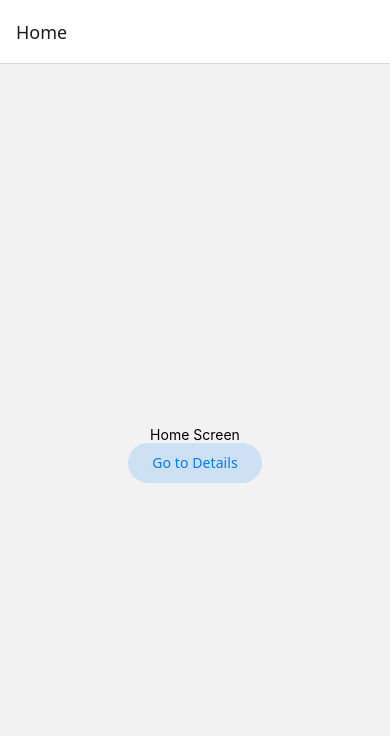
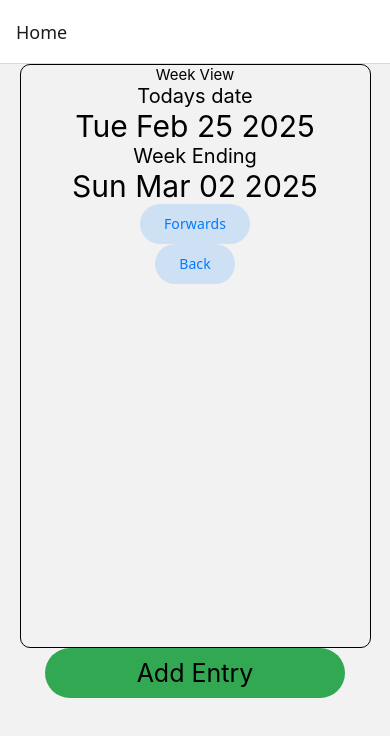
Before and after one commit to Chris-Mark-Wilson/timesheet, a React Native app: screen /Home in a window 390 px wide. Shown: the top 736 px of the page. Built offline with nearby package versions, Linux system fonts and the light colour scheme.

Commit message:
add date manipulation

```diff
--- a/App.js
+++ b/App.js
@@ -1,10 +1,8 @@
 
-import * as React from 'react';
-import { View, Text } from 'react-native';
 import { NavigationContainer } from '@react-navigation/native';
 import { createNativeStackNavigator } from '@react-navigation/native-stack';
-import { HomeScreen } from './components/homescreen';
-import { DetailsScreen } from './components/details';
+import { HomeScreen } from './screens/homescreen';
+import { AddEntry } from './screens/addEntry';
 
 
 const Stack = createNativeStackNavigator();
@@ -13,7 +11,7 @@ function RootStack() {
   return (
     <Stack.Navigator>
       <Stack.Screen name="Home" component={HomeScreen} />
-      <Stack.Screen name="Details" component={DetailsScreen} />
+      <Stack.Screen name="Add Entry" component={AddEntry} />
     </Stack.Navigator>
   );
 }
--- a/components/details.js
+++ /dev/null
@@ -1,17 +0,0 @@
-
-import { View,Text } from "react-native";
-import { Button } from "@react-navigation/elements";
-import { useNavigation } from "@react-navigation/native";
-export const DetailsScreen=()=>
- {
-  const navigation=useNavigation();
-    return (
-      <View style={{ flex: 1, alignItems: 'center', justifyContent: 'center' }}>
-        <Text>Details</Text>
-        <Button onPress={() => navigation.push('Details')}>
-        Go to Details... again
-      </Button>
-      <Button onPress={() => navigation.goBack()}>Go back</Button>
-      </View>
-    );
-  }
--- a/components/homescreen.js
+++ /dev/null
@@ -1,17 +0,0 @@
-
-import {View,Text} from 'react-native'
-import { useNavigation } from '@react-navigation/native';
-
-import { Button } from '@react-navigation/elements';
-
-export const  HomeScreen=()=> {
-  const navigation=useNavigation();
-    return (
-      <View style={{ flex: 1, alignItems: 'center', justifyContent: 'center' }}>
-        <Text>Home Screen</Text>
-        <Button onPress={() => navigation.navigate('Details')}>
-        Go to Details
-      </Button>
-      </View>
-    );
-  }
--- /dev/null
+++ b/components/weekView.js
@@ -0,0 +1,71 @@
+import { View, Text } from "react-native";
+import { StyleSheet } from "react-native";
+import { useEffect, useState } from "react";
+
+import { Button } from "@react-navigation/elements";
+
+export const WeekView = () => {
+  const today=new Date()
+  const [date,setDate]=useState(new Date())
+  const [weekEnding, setWeekEnding] = useState(date);
+
+  useEffect(()=>{
+    setWeekEnding((prev)=>{
+      const newDate=new Date(prev)
+
+      const day=newDate.getDay();
+      const thisDate=newDate.getDate()
+      newDate.setDate(thisDate+(7-day))
+      return newDate;
+    });
+  },[date])
+
+
+
+const changeDate = (direction) => {
+
+  if(direction=='forwards'){
+    if(weekEnding>today) {
+      alert('you are not a time traveller');
+      return
+    }
+  setWeekEnding((prev) => {
+    const newDate = new Date(prev);
+    newDate.setDate(newDate.getDate() + 7);
+    return newDate;
+  });
+} else {
+  setWeekEnding((prev) => {
+    const newDate = new Date(prev);
+    newDate.setDate(newDate.getDate() - 7);
+    return newDate;
+  });
+}
+};
+
+  return (
+    <View style={styles.date}>
+      <Text style={{ fontSize: 15 }}>Week View</Text>
+      <Text style={{ fontSize: 20 }}>Todays date</Text>
+      <Text style={styles.dateText}>{today.toDateString()}</Text>
+      <Text style={{ fontSize: 20 }}>Week Ending</Text>
+      {weekEnding && <Text style={styles.dateText}>{weekEnding.toDateString()}</Text>
+}
+<Button onPress={()=>{changeDate('forwards')}}>Forwards</Button>
+<Button onPress={()=>{changeDate('back')}}>Back</Button>
+    </View>
+  );
+};
+const styles = StyleSheet.create({
+  date: {
+    flex: 0.8,
+    borderWidth: 1,
+    borderRadius: 10,
+    width: "90%",
+    alignItems: "center",
+    justifyContent: "start",
+  },
+  dateText: {
+    fontSize: 30,
+  },
+});
--- /dev/null
+++ b/screens/addEntry.js
@@ -0,0 +1,25 @@
+
+import { View,Text } from "react-native";
+import { Button } from "@react-navigation/elements";
+import { useNavigation } from "@react-navigation/native";
+import { StyleSheet } from "react-native";
+export const AddEntry=()=>
+ {
+  const navigation=useNavigation();
+    return (
+      <View style={styles.container}>
+        <Text>Add entry screen</Text>
+        {/* <Button onPress={() => navigation.push('Details')}>
+        Go to Details... again
+      </Button> */}
+      <Button onPress={() => navigation.goBack()}>Go back</Button>
+      </View>
+    );
+  }
+  const styles = StyleSheet.create({
+    container: {
+      flex: 1,
+      alignItems: "center",
+      justifyContent: "center",
+    },
+  });
--- /dev/null
+++ b/screens/homescreen.js
@@ -0,0 +1,52 @@
+
+import {View,Text} from 'react-native'
+import { useNavigation } from '@react-navigation/native';
+import { StyleSheet } from "react-native";
+
+import { Pressable } from 'react-native';
+import { WeekView } from "../components/weekView";
+import { useState,useEffect } from 'react';
+
+export const HomeScreen = () => {
+  const navigation = useNavigation();
+
+
+
+
+
+  return (
+    <View style={styles.container}>
+      <WeekView />
+
+      <Pressable
+        style={styles.button}
+        onPress={() => navigation.navigate("Add Entry")}
+      >
+        <Text style={styles.buttonText}>Add Entry</Text>
+      </Pressable>
+    </View>
+  );
+};
+
+const styles = StyleSheet.create({
+  container: {
+    flex: 1,
+
+    alignItems: "center",
+    justifyContent: "start",
+  },
+  button: {
+    height: 50,
+    width: 300,
+    backgroundColor: "#32a852",
+    justifyContent: "center",
+    alignItems:'center',
+    borderTopLeftRadius: 50,
+    borderTopRightRadius: 50,
+    borderBottomLeftRadius: 50,
+    borderBottomRightRadius: 50,
+  },
+  buttonText: {
+    fontSize: 25,
+  },
+});
```
